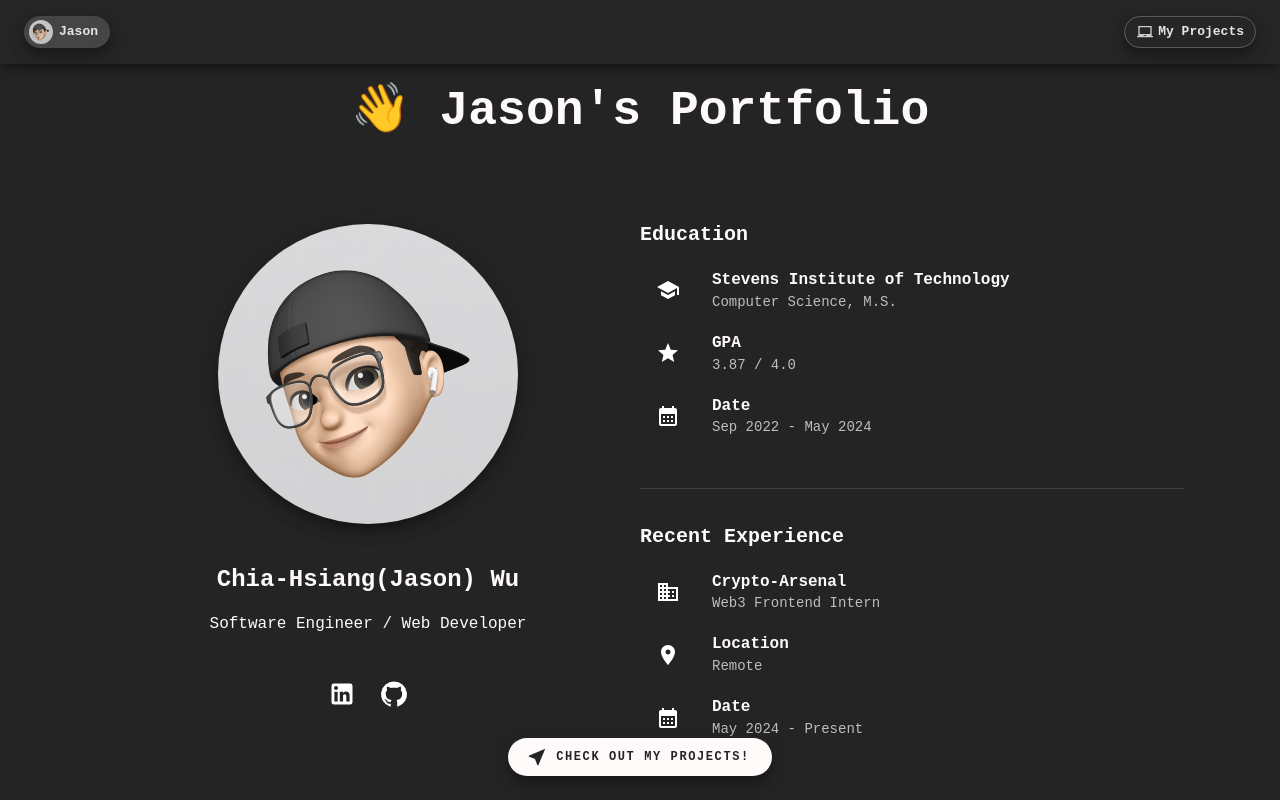
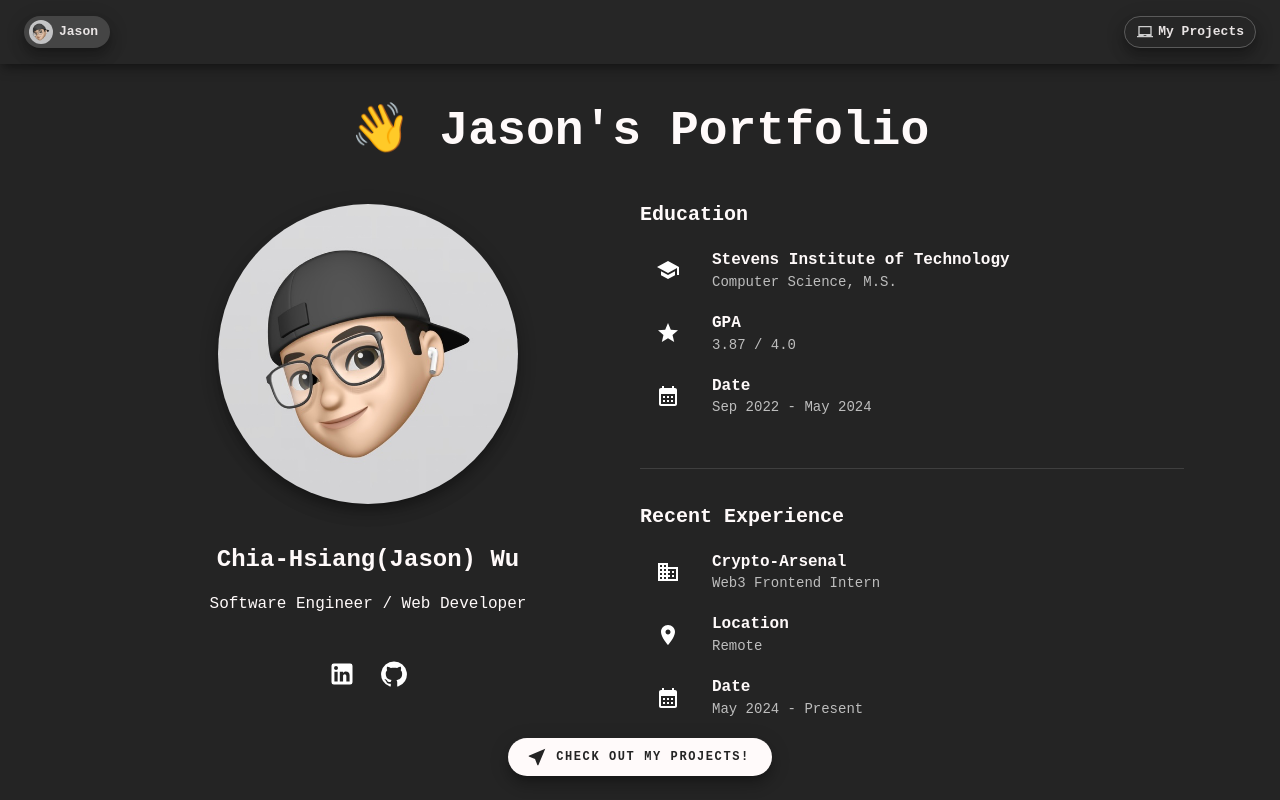
Before and after one commit to Jason-Wuuuu/Jason, a React (Vite) app: page / in a window 1280 px wide. Shown: the top 800 px of the page. Built offline with nearby package versions, Linux system fonts and the light colour scheme.

Commit message:
minor fix

```diff
--- a/src/components/Home.jsx
+++ b/src/components/Home.jsx
@@ -24,7 +24,7 @@ function Home() {
             variant="h3"
             align="center"
             fontWeight="bold"
-            mb={{ sm: 10 }}
+            mb={5}
             sx={{ display: { xs: "none", sm: "block" } }}
           >
             👋 Jason's Portfolio
```
